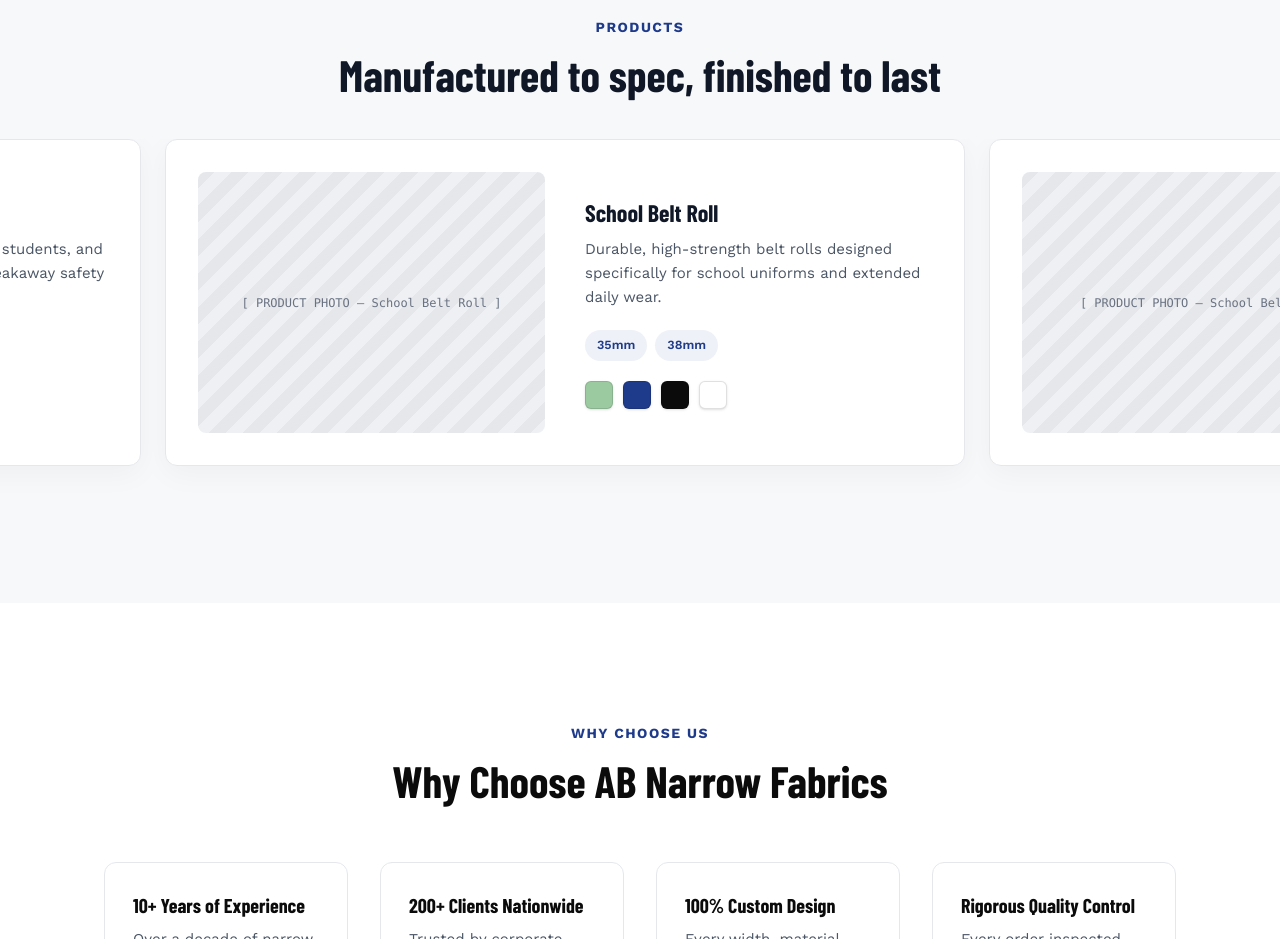
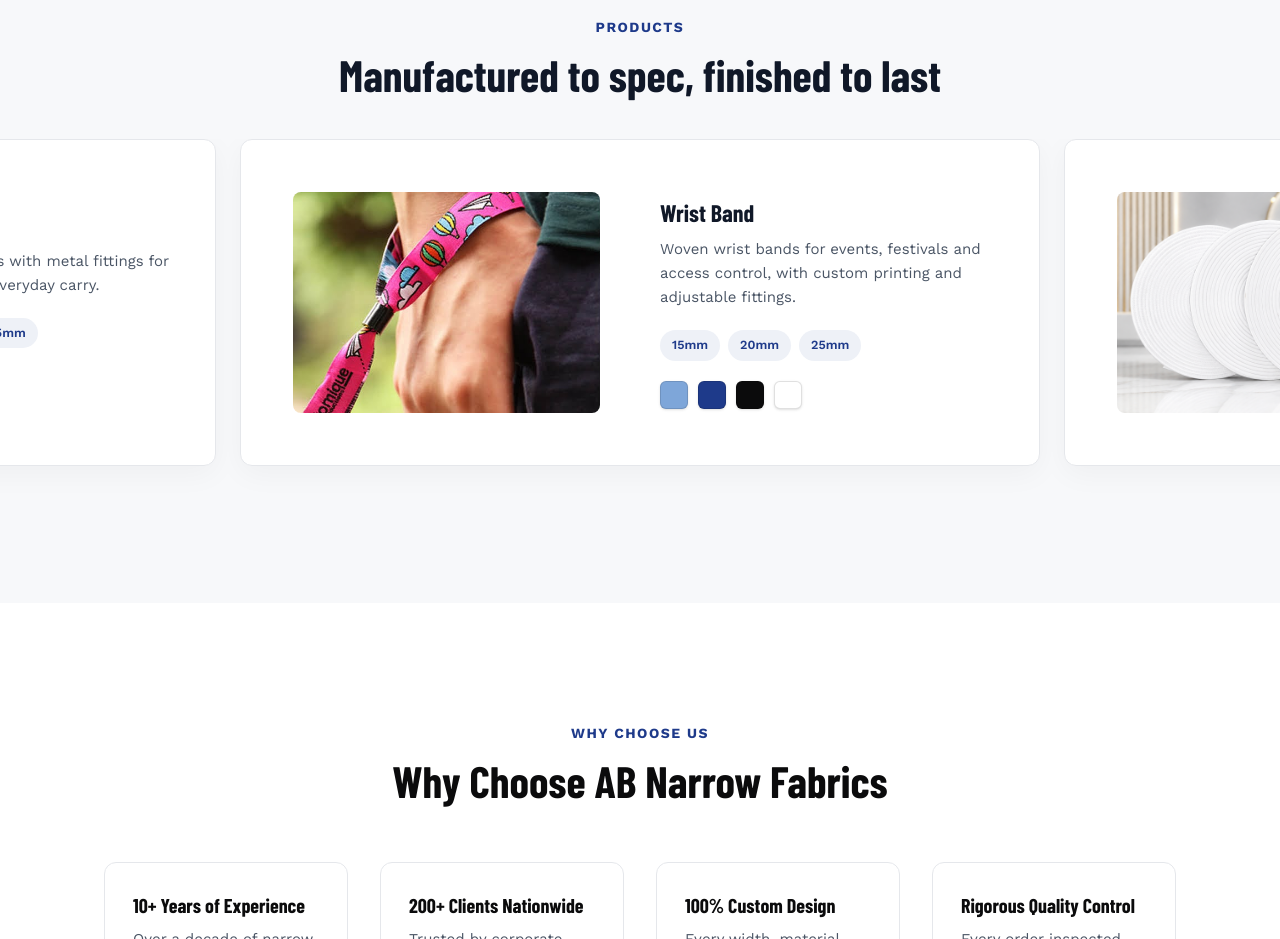
Before and after one commit to abnarrowfabrics/narrow-fabrics, a Next.js app: page / in a window 1280 px wide. Shown: the part 1620-2559 px from the top of the page. Built offline with nearby package versions, Linux system fonts and the light colour scheme; a web font is replaced by a local one.

Commit message:
added the keychain product image

```diff
--- a/app/components/ProductsCarousel.tsx
+++ b/app/components/ProductsCarousel.tsx
@@ -33,6 +33,14 @@ const baseProducts = [
     useCase: "Woven keychain straps with metal fittings for branding, gifting and everyday carry.",
     tags: ["16mm", "20mm", "25mm"],
     swatches: ["#E0B15C", "#1E3A8A", "#0B0B0C", "#FFFFFF"],
+    image: "/keychain.jpeg",
+  },
+  {
+    name: "Wrist Band",
+    useCase: "Woven wrist bands for events, festivals and access control, with custom printing and adjustable fittings.",
+    tags: ["15mm", "20mm", "25mm"],
+    swatches: ["#7EA6D9", "#1E3A8A", "#0B0B0C", "#FFFFFF"],
+    image: "/wrist-band-1.jpeg",
   },
 ];
 
```
Also changed, not shown: public/keychain.jpeg (added), public/neck-lanyard.jpeg (added).
